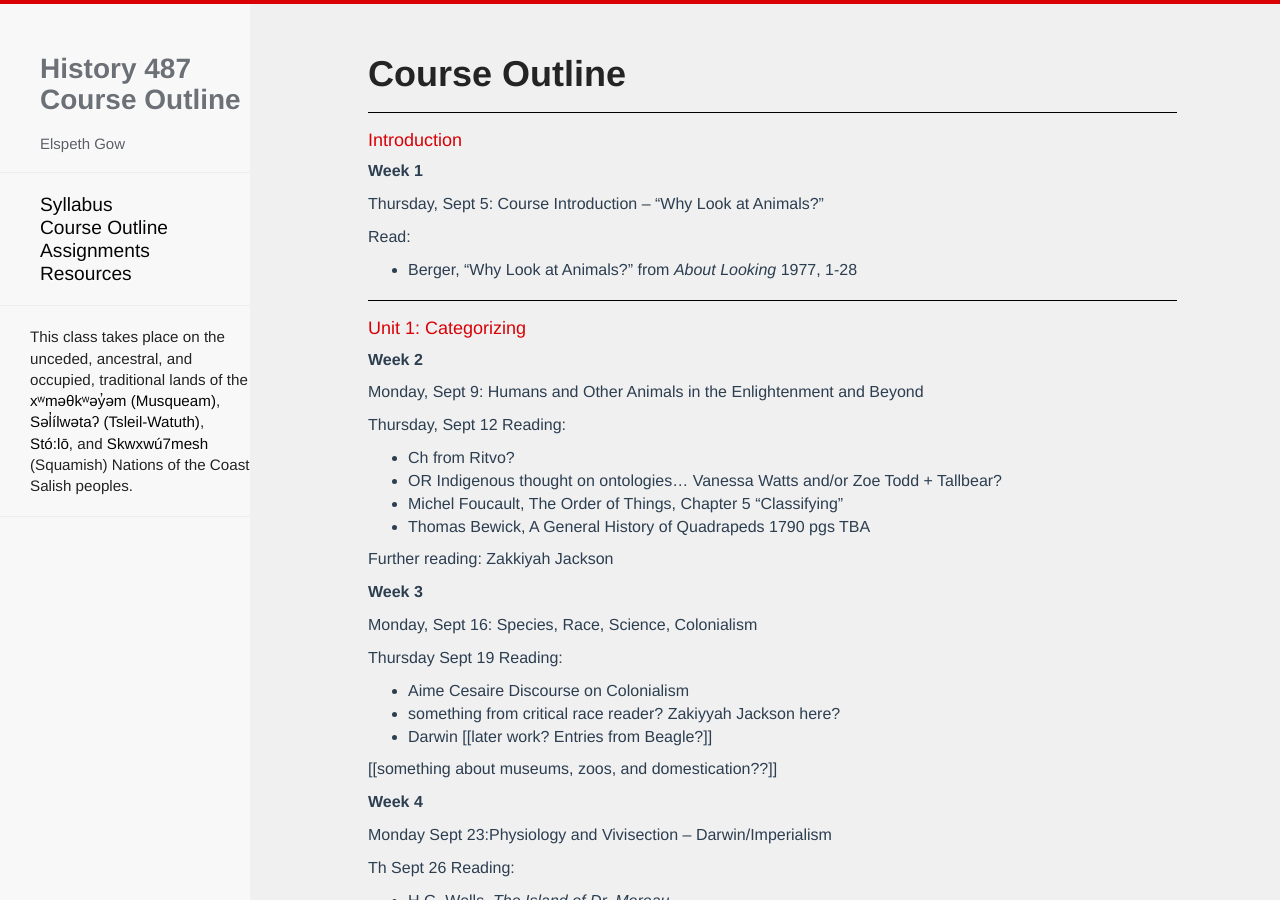
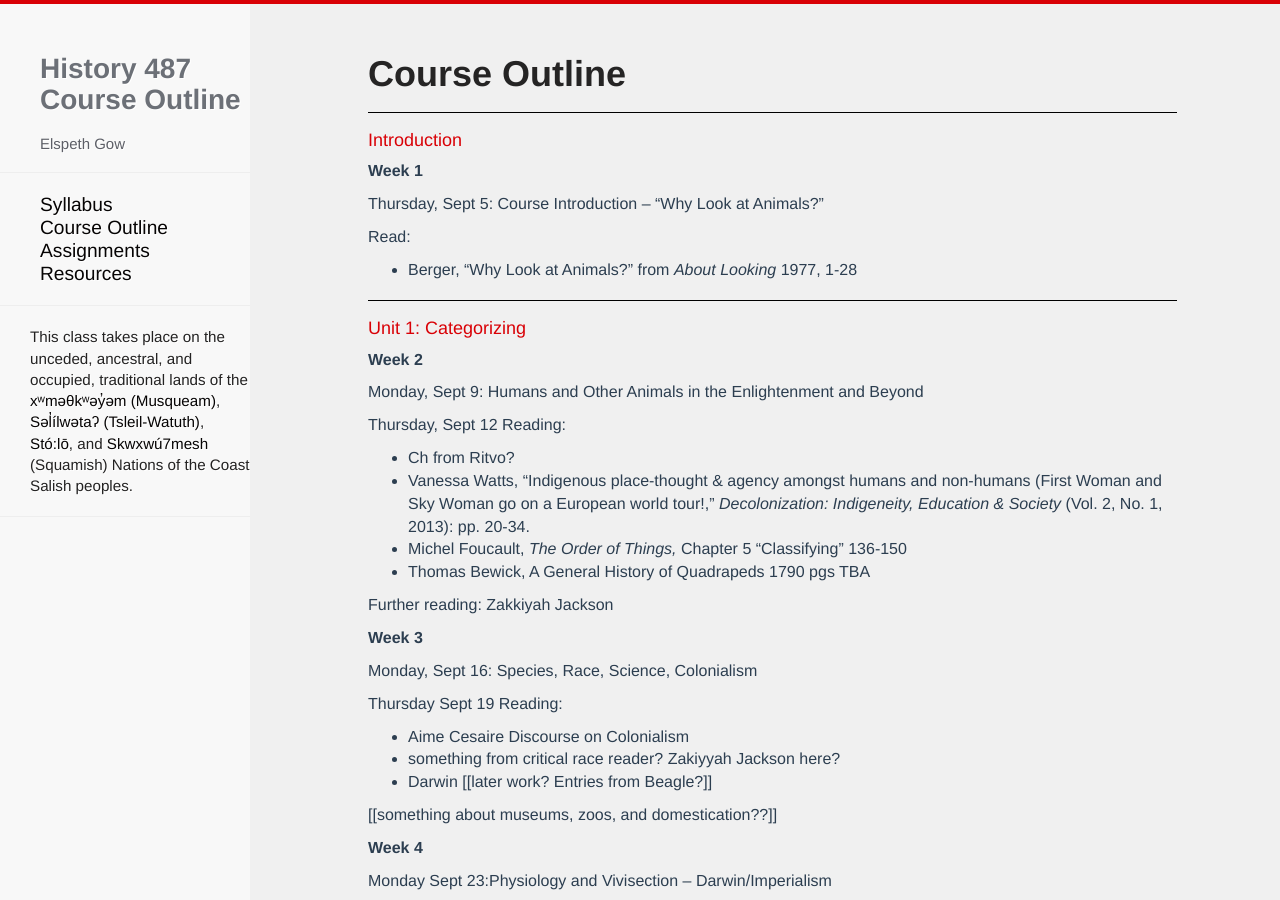
Before and after one commit to esgow/HIST487, a Jekyll site: the page built from outline.md, in a window 1280 px wide and 900 px high. Built offline with Jekyll 4.4.1, drawn with Linux system fonts in a browser that asks for light colours; nearby versions of some CDN libraries; our own code applies the rules of GitHub Pages for plain Markdown files; Markdown is read by kramdown in place of the engine named in the settings; a script that is not in the unit is left out.

Commit message:
Update outline.md

```diff
--- a/outline.md
+++ b/outline.md
@@ -21,8 +21,8 @@ Monday, Sept 9: <em class="u">Humans and Other Animals in the Enlightenment and
 
 Thursday, Sept 12 Reading:
 *	Ch from Ritvo?
-*	OR Indigenous thought on ontologies… Vanessa Watts and/or Zoe Todd + Tallbear?
-*	Michel Foucault, The Order of Things, Chapter 5 “Classifying”
+*	Vanessa Watts, "Indigenous place-thought & agency amongst humans and non-humans (First Woman and Sky Woman go on a European world tour!," *Decolonization: Indigeneity, Education & Society* (Vol. 2,  No. 1,  2013): pp. 20-34.
+*	Michel Foucault, *The Order of Things,* Chapter 5 “Classifying” 136-150
 *	Thomas Bewick, A General History of Quadrapeds 1790 pgs TBA
 
 Further reading:
```
